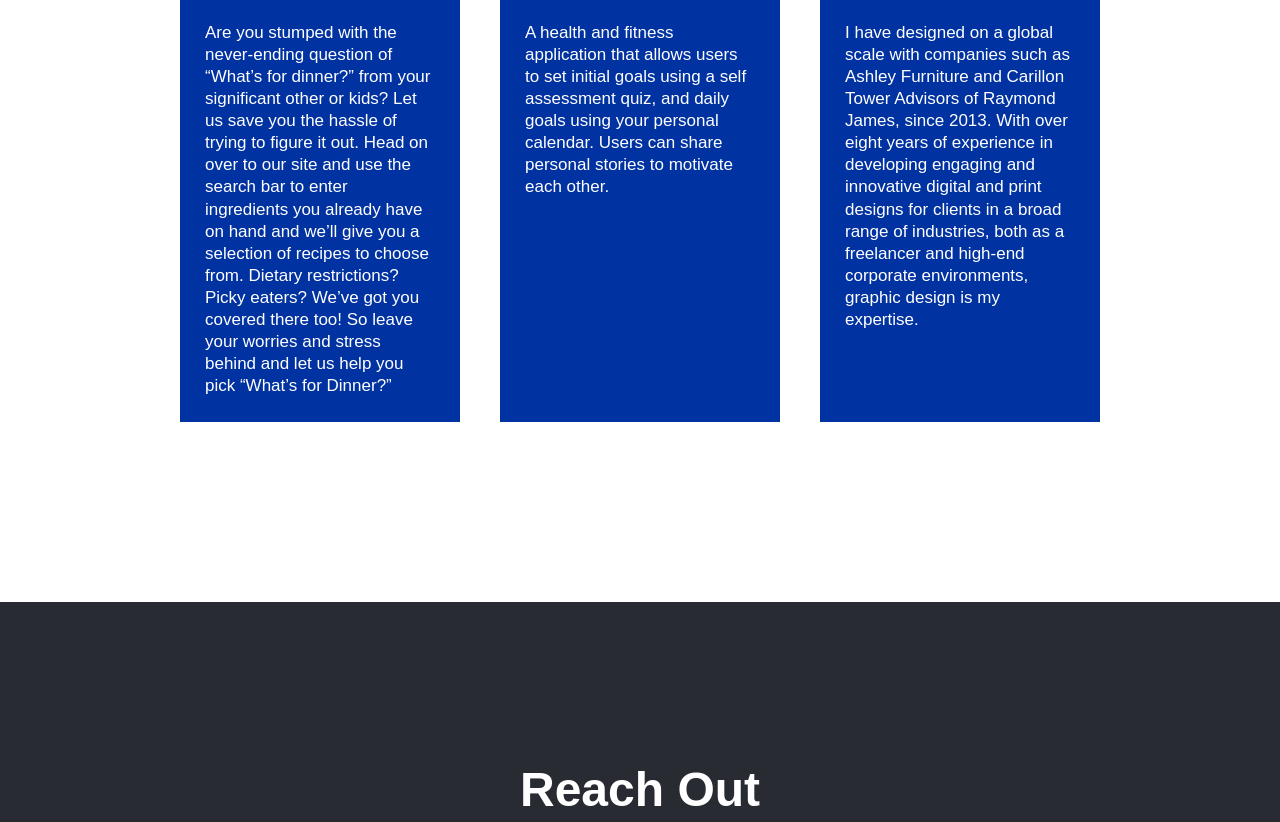
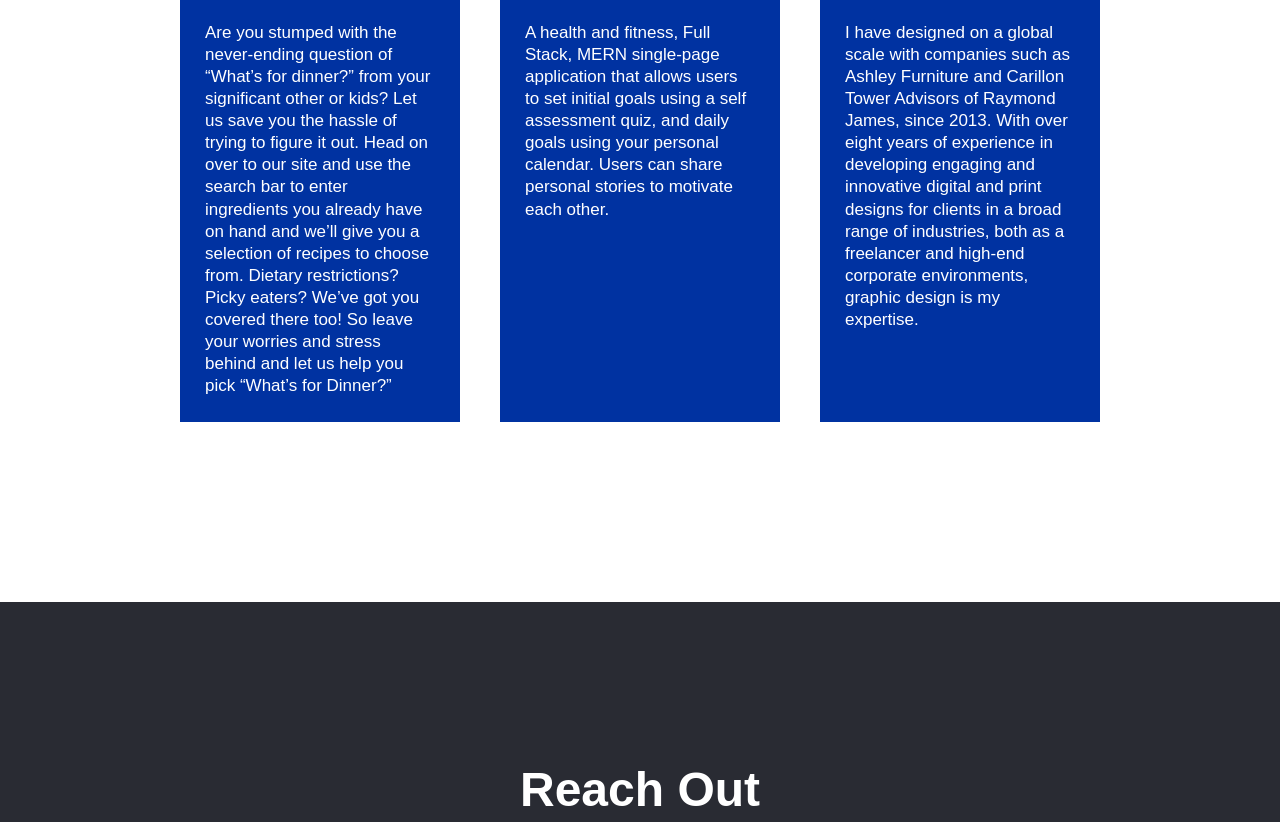
Before and after one commit to valiantcreative33/html-portfolio, a plain HTML site: page index.html in a window 1280 px wide. Shown: the part 4743-5565 px from the top of the page. Drawn offline with Linux system fonts and the light colour scheme.

Commit message:
updated the mockup image to the README again

```diff
--- a/index.html
+++ b/index.html
@@ -133,7 +133,7 @@
                         <h3 class="trainer-name">Full Stack Development</h3>
                         <h4 class="trainer-role">FITTER</h4>
                         <p>
-                            A health and fitness application that allows users to set initial goals using a self assessment quiz, and daily goals using your personal calendar. Users can share personal stories to motivate each other.
+                            A health and fitness, Full Stack, MERN single-page application that allows users to set initial goals using a self assessment quiz, and daily goals using your personal calendar. Users can share personal stories to motivate each other.
                         </p>
                     </div>
                 </article>
```
Also changed, not shown: 1 other file.
